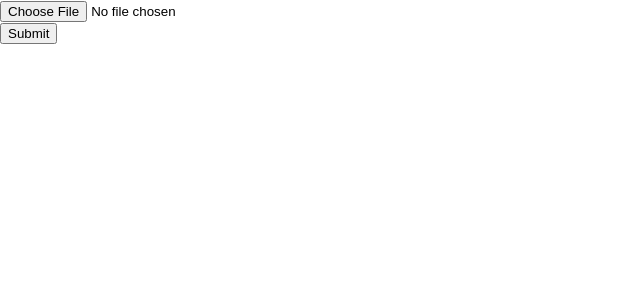
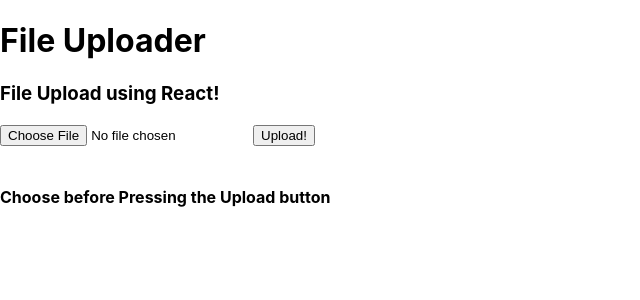
Before and after one commit to prestonling/due-date-finder, a React (Create React App) app in the folder due-date-finder/: page / in a window 1280 px wide. Shown: the top 300 px of the page, without its empty margins (0-640 px from the left). Built offline with nearby package versions, Linux system fonts and the light colour scheme.

Commit message:
file upload done

```diff
--- a/due-date-finder/package.json
+++ b/due-date-finder/package.json
@@ -6,6 +6,7 @@
     "@testing-library/jest-dom": "^5.16.5",
     "@testing-library/react": "^13.4.0",
     "@testing-library/user-event": "^13.5.0",
+    "axios": "^0.27.2",
     "react": "^18.2.0",
     "react-dom": "^18.2.0",
     "react-scripts": "5.0.1",
--- a/due-date-finder/src/App.js
+++ b/due-date-finder/src/App.js
@@ -1,17 +1,97 @@
-import logo from './logo.svg';
-import './App.css';
-import React from 'react';
+import axios from 'axios';
+
+import React,{Component} from 'react';
+
+class App extends Component {
+
+	state = {
+
+	// Initially, no file is selected
+	selectedFile: null
+	};
+
+	// On file select (from the pop up)
+	onFileChange = event => {
+
+	// Update the state
+	this.setState({ selectedFile: event.target.files[0] });
+
+	};
+
+	// On file upload (click the upload button)
+	onFileUpload = () => {
+
+	// Create an object of formData
+	const formData = new FormData();
+
+	// Update the formData object
+	formData.append(
+		"myFile",
+		this.state.selectedFile,
+		this.state.selectedFile.name
+	);
+
+	// Details of the uploaded file
+	console.log(this.state.selectedFile);
+
+	// Request made to the backend api
+	// Send formData object
+	axios.post("api/uploadfile", formData);
+	};
+
+	// File content to be displayed after
+	// file upload is complete
+	fileData = () => {
+
+	if (this.state.selectedFile) {
+
+		return (
+		<div>
+			<h2>File Details:</h2>
+
+<p>File Name: {this.state.selectedFile.name}</p>
 
 
-function App() {
-  return (
-    <div>
-    <input type="file" name="file" />
-    <div>
-      <button>Submit</button>
-    </div>
-  </div>
-  );
+<p>File Type: {this.state.selectedFile.type}</p>
+
+
+<p>
+			Last Modified:{" "}
+			{this.state.selectedFile.lastModifiedDate.toDateString()}
+			</p>
+
+		</div>
+		);
+	} else {
+		return (
+		<div>
+			<br />
+			<h4>Choose before Pressing the Upload button</h4>
+		</div>
+		);
+	}
+	};
+
+	render() {
+
+	return (
+		<div>
+			<h1>
+			File Uploader
+			</h1>
+			<h3>
+			File Upload using React!
+			</h3>
+			<div>
+				<input type="file" onChange={this.onFileChange} />
+				<button onClick={this.onFileUpload}>
+				Upload!
+				</button>
+			</div>
+		{this.fileData()}
+		</div>
+	);
+	}
 }
 
 export default App;
```
Also changed, not shown: 1 other file (tests, documents, lock files or other folders).
